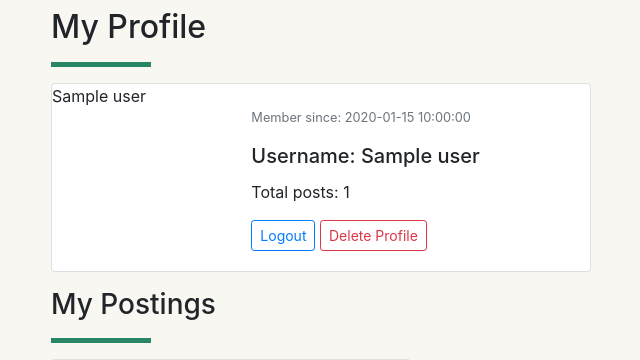
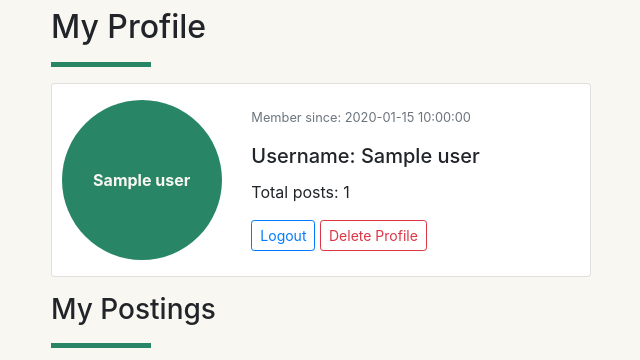
Before and after one commit to p0wen/shelter, a Flask app: page /myprofile/sample in a window 1280 px wide. Shown: the part 56-416 px from the top of the page, without its empty margins (34-674 px from the left). Run offline with Flask 2, Linux system fonts and the light colour scheme; the visitor is signed in with stand-in values (Sample User, id 1); grey boxes marked "Sample" are stand-in pictures; a database or web service that is not in the repository returns one stand-in record (values such as "Sample title"); parts of the project's set-up code (start-up, migrations or seed data) failed here and were passed over; some libraries are stand-ins or nearby versions.

Commit message:
feat: styling for large avatar on myprofile page

```diff
--- a/static/css/style.css
+++ b/static/css/style.css
@@ -45,6 +45,23 @@ wrapper {
   font-style: normal;
   font-weight: bold;
   margin-left: 0.5rem;
+}
+
+.profile-avatar {
+  vertical-align: middle;
+  line-height: 10rem;
+  height: 10rem;
+  width: 10rem;
+  border-radius: 50%;
+  background: #288666;
+  color: #f9f7f2;
+  font-style: normal;
+  font-weight: bold;
+  margin-left: 0.5rem;
+  text-align: center;
+  margin-top: 1rem;
+  margin-left: auto;
+  margin-right: auto;
 }
 
 /** Footer **/
```
